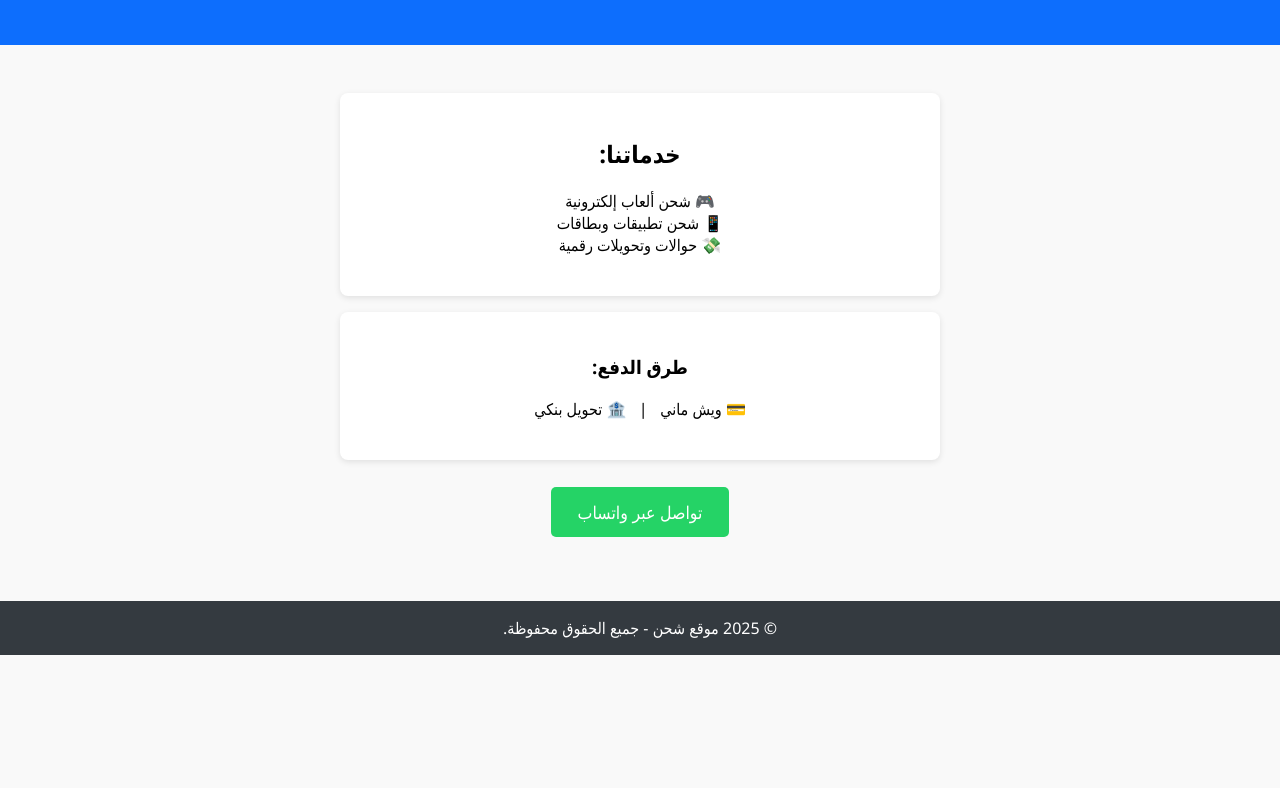
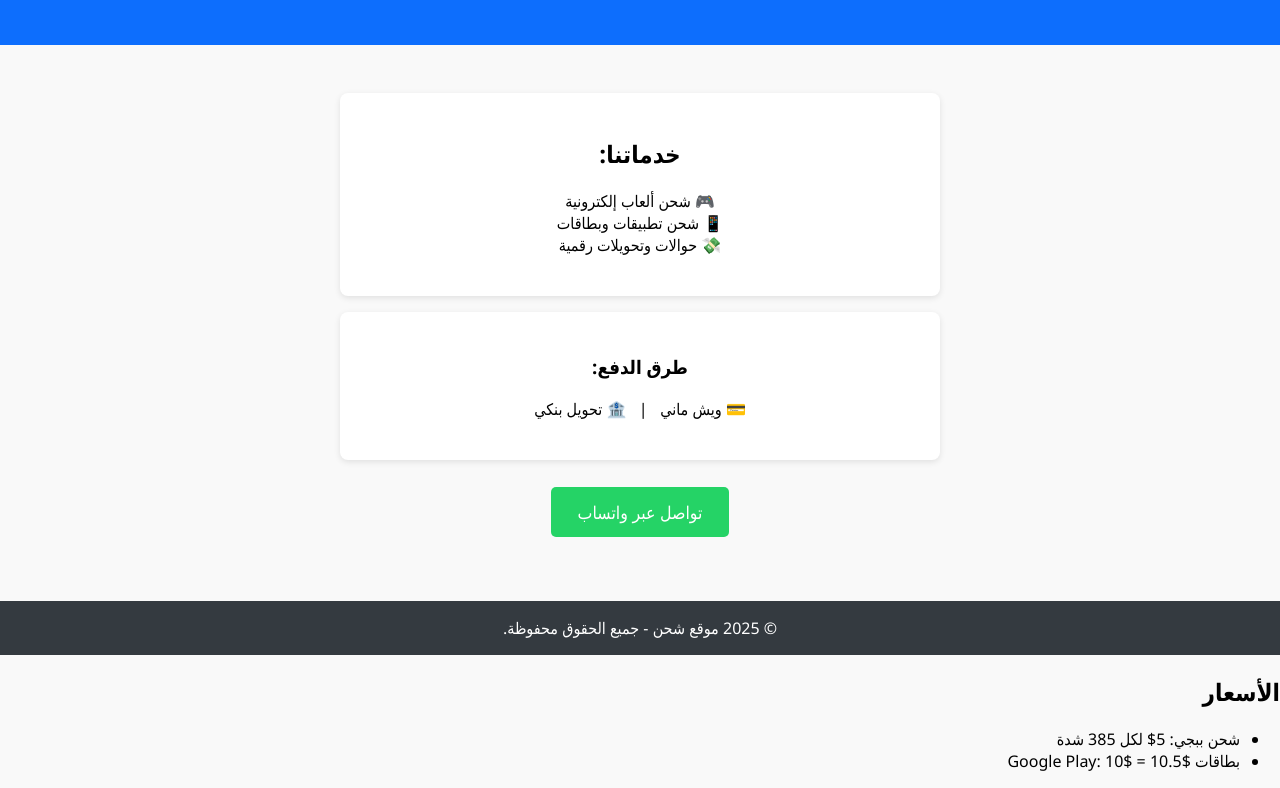
Before and after one commit to Noucha123/Shahn_site, a plain HTML site: page index.html in a window 1280 px wide. Shown: the part 143-931 px from the top of the page. Before the commit the page ends 800 px from the top, so only its background shows below. Drawn offline with Linux system fonts and the light colour scheme.

Commit message:
Update index.html

```diff
--- a/index.html
+++ b/index.html
@@ -84,3 +84,8 @@
 
 </body>
 </html>
+<h2>الأسعار</h2>
+<ul>
+  <li>شحن ببجي: 5$ لكل 385 شدة</li>
+  <li>بطاقات Google Play: 10$ = 10.5$</li>
+</ul>
```
